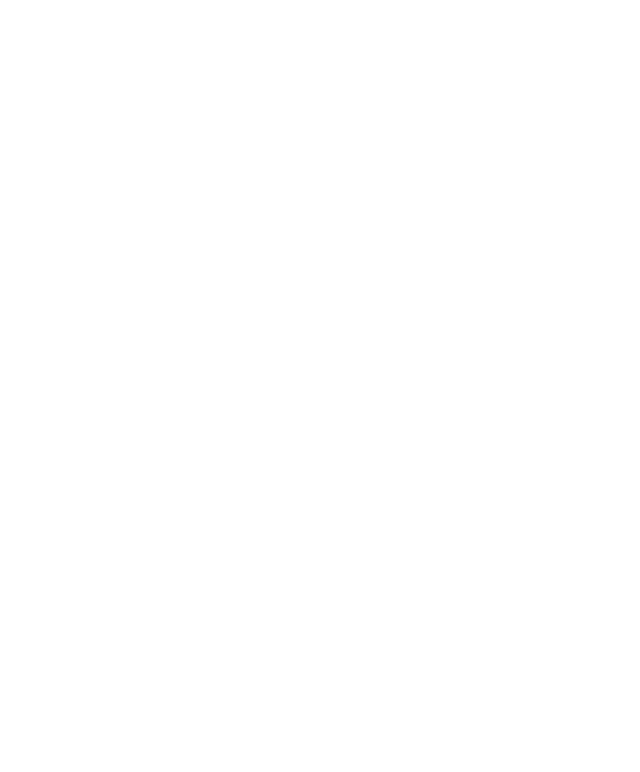
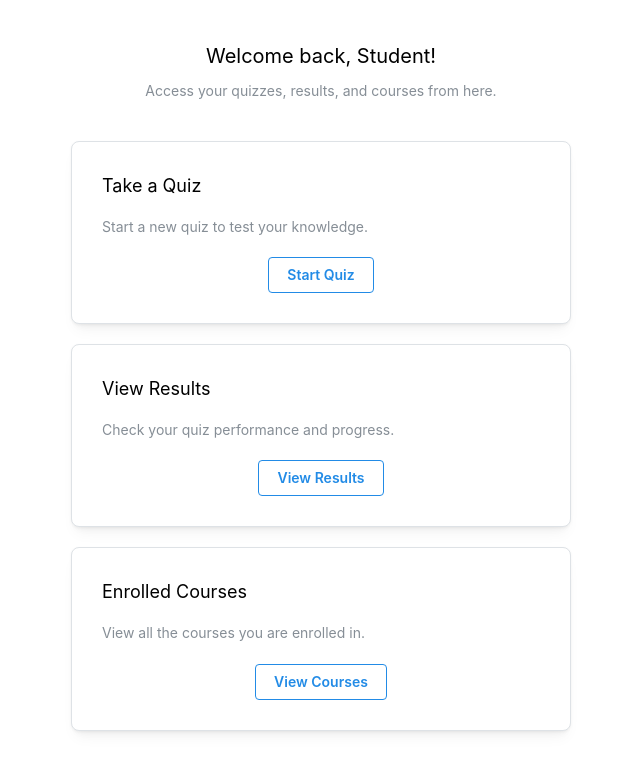
Before and after one commit to MalithaPrabhashana/jac-quiz-application, a React (Vite) app in the folder FE/: page /StudentDashboard in a window 1280 px wide. Before the commit this address had no page. Shown: the top 772 px of the page, without its empty margins (319-959 px from the left). Built offline with nearby package versions, Linux system fonts and the light colour scheme.

Commit message:
update student

```diff
--- a/FE/package.json
+++ b/FE/package.json
@@ -16,12 +16,14 @@
     "axios": "^1.7.9",
     "react": "^18.3.1",
     "react-dom": "^18.3.1",
-    "react-router": "^7.1.1"
+    "react-router": "^7.1.1",
+    "react-router-dom": "^7.1.1"
   },
   "devDependencies": {
     "@eslint/js": "^9.17.0",
     "@types/react": "^18.3.18",
     "@types/react-dom": "^18.3.5",
+    "@types/react-router-dom": "^5.3.3",
     "@vitejs/plugin-react-swc": "^3.5.0",
     "eslint": "^9.17.0",
     "eslint-plugin-react-hooks": "^5.0.0",
--- a/FE/src/App.tsx
+++ b/FE/src/App.tsx
@@ -4,6 +4,7 @@
 import Signup from './components/Auth/Signup';
 import { BrowserRouter, Routes, Route, Navigate } from "react-router";
 import Dashboard from './pages/Dashboard';
+import StudentDashboard from './pages/student/StudentDashboard';
 
 // import './App.css';
 
@@ -17,6 +18,7 @@
           <Route path="/login" element={<Login />} />
           <Route path="/signup" element={<Signup />} />
           <Route path="/dashboard" element={<Dashboard />} />
+          <Route path="/StudentDashboard" element={<StudentDashboard/>} />
         </Routes>
       </BrowserRouter>
     </MantineProvider>
--- a/FE/src/pages/Dashboard.tsx
+++ b/FE/src/pages/Dashboard.tsx
@@ -2,6 +2,7 @@
 import { Container, Loader, Text } from '@mantine/core';
 import Sidebar from '../components/Sidebar';
 import TeacherDashboard from './teacher/TeachersDashboard';
+import StudentDashboard from './student/StudentDashboard.tsx';
 
 const Dashboard = () => {
     const [role, setRole] = useState<string | null>(null);
@@ -13,6 +14,7 @@
             try {
                 const userRole = localStorage.getItem('role');
                 setRole(userRole || 'teacher');
+
             } catch (error) {
                 console.error('Error fetching role:', error);
             } finally {
@@ -92,7 +94,7 @@
                     Welcome to your {role === 'teacher' ? 'Teacher' : 'Student'} Dashboard
                 </Text>
 
-                <TeacherDashboard />
+                {role === 'teacher' ? <TeacherDashboard /> : <StudentDashboard />}
             </div>
         </div>
     );
--- /dev/null
+++ b/FE/src/pages/student/StudentDashboard.tsx
@@ -0,0 +1,58 @@
+import { Container, Text, Button, Paper, Group } from '@mantine/core';
+
+const StudentDashboard = () => {
+  return (
+    <Container style={{ display: 'flex', flexDirection: 'column', alignItems: 'center', marginTop: 40 }}>
+      {/* Welcome section */}
+      <Container style={{ textAlign: 'center', marginBottom: 40 }}>
+        <Text size="xl" style={{ marginBottom: 8 }}>
+          Welcome back, Student!
+        </Text>
+        <Text color="dimmed" size="sm">
+          Access your quizzes, results, and courses from here.
+        </Text>
+      </Container>
+
+      {/* Take Quiz */}
+      <Paper radius="md" shadow="sm" withBorder style={{ padding: 30, width: '100%', maxWidth: 500, marginBottom: 20 }}>
+        <Text size="lg" style={{ marginBottom: 16 }}>
+          Take a Quiz
+        </Text>
+        <Text size="sm" color="dimmed" style={{ marginBottom: 20 }}>
+          Start a new quiz to test your knowledge.
+        </Text>
+        <Group style={{ justifyContent: 'center' }}>
+          <Button variant="outline">Start Quiz</Button>
+        </Group>
+      </Paper>
+
+      {/* View Results */}
+      <Paper radius="md" shadow="sm" withBorder style={{ padding: 30, width: '100%', maxWidth: 500, marginBottom: 20 }}>
+        <Text size="lg" style={{ marginBottom: 16 }}>
+          View Results
+        </Text>
+        <Text size="sm" color="dimmed" style={{ marginBottom: 20 }}>
+          Check your quiz performance and progress.
+        </Text>
+        <Group style={{ justifyContent: 'center' }}>
+          <Button variant="outline">View Results</Button>
+        </Group>
+      </Paper>
+
+      {/* Enrolled Courses */}
+      <Paper radius="md" shadow="sm" withBorder style={{ padding: 30, width: '100%', maxWidth: 500, marginBottom: 20 }}>
+        <Text size="lg" style={{ marginBottom: 16 }}>
+          Enrolled Courses
+        </Text>
+        <Text size="sm" color="dimmed" style={{ marginBottom: 20 }}>
+          View all the courses you are enrolled in.
+        </Text>
+        <Group style={{ justifyContent: 'center' }}>
+          <Button variant="outline">View Courses</Button>
+        </Group>
+      </Paper>
+    </Container>
+  );
+};
+
+export default StudentDashboard;
```
Also changed, not shown: 2 other files (tests, documents, lock files or other folders).
